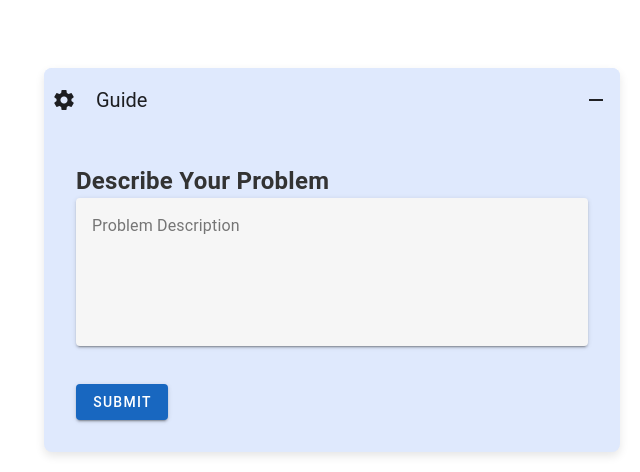
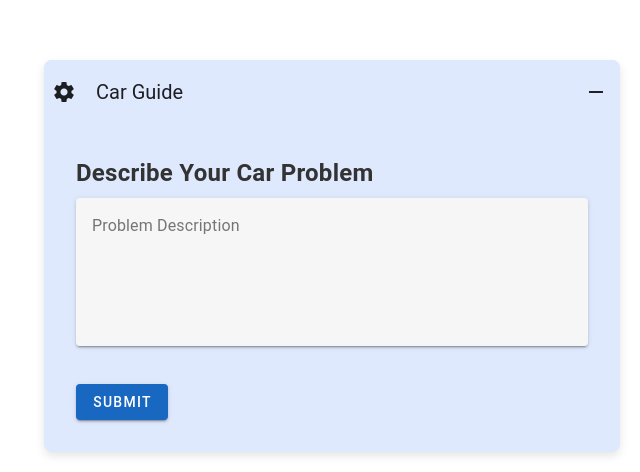
Before and after one commit to nora-rasuli/guide-widget, a Vue app: page / in a window 1280 px wide. Shown: the part 328-800 px from the top of the page, without its empty margins (640-1280 px from the left). Built offline with nearby package versions, Linux system fonts and the light colour scheme.

Commit message:
description

```diff
--- a/src/App.vue
+++ b/src/App.vue
@@ -18,7 +18,7 @@
       <v-toolbar :style="{ backgroundColor: headerColor }">
         <v-icon @click="goToAdmin" class="settings-icon"> mdi-cog </v-icon>
 
-        <v-toolbar-title>Guide</v-toolbar-title>
+        <v-toolbar-title>Car Guide</v-toolbar-title>
 
         <v-spacer></v-spacer>
         <div class="logo-minimize-wrapper">
--- a/src/components/ProblemDescription.vue
+++ b/src/components/ProblemDescription.vue
@@ -1,15 +1,16 @@
 <template>
   <v-container>
     <v-form ref="problemForm" v-model="valid" lazy-validation>
-      <h2>Describe Your Problem</h2>
+      <h2>Describe Your Car Problem</h2>
       <v-textarea
         v-model="problemDescription"
         label="Problem Description"
-        placeholder="Please describe the issue you're facing..."
+        placeholder="Please describe the issue you're facing with your car..."
         rows="5"
         variant="solo-filled"
         clearable
         counter
+        class="mt-2"
         :rules="[required]"
       ></v-textarea>
 
```
